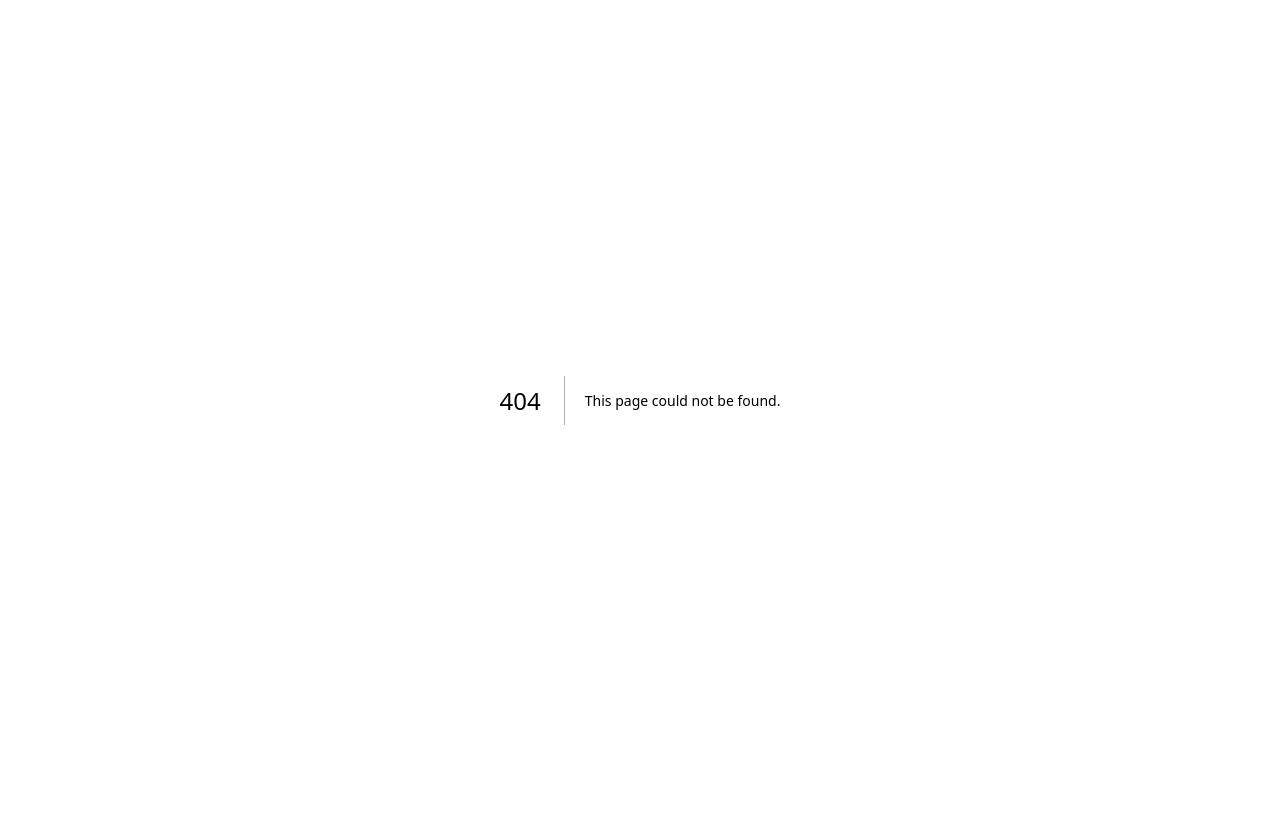
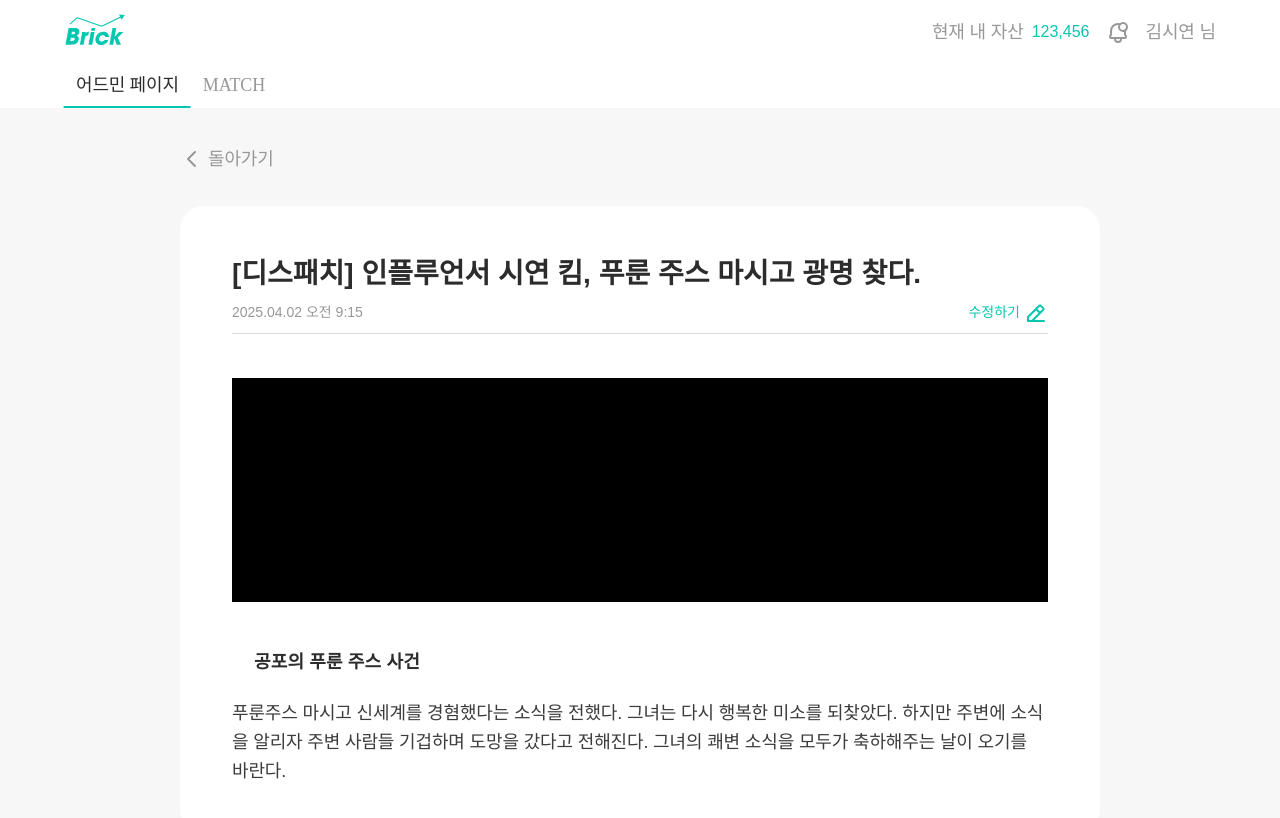
Before and after one commit to SHYY-BRICK/BRICK_WEB, a Next.js app: page /admin/1 in a window 1280 px wide. Before the commit this address had no page. Shown: the top 818 px of the page. Built offline with nearby package versions, Linux system fonts and the light colour scheme; a web font is replaced by a local one.

Commit message:
feat: 뉴스 관리 페이지 및 수정 모달 기능 추가

```diff
--- /dev/null
+++ b/src/app/admin/[id]/page.tsx
@@ -0,0 +1,112 @@
+"use client";
+
+import EditIcon from "@/assets/EditIcon";
+import LeftArrowIcon from "@/assets/LeftArrowIcon";
+import BigButton from "@/components/BigButton";
+import Header from "@/components/Header";
+import React, { useState } from "react";
+
+const Page = () => {
+  const handleBackClick = () => {
+    window.history.back();
+  };
+
+  const [isEditing, setIsEditing] = useState(false);
+
+  // 수정 가능한 상태들
+  const [editableTitle, setEditableTitle] = useState(
+    "[디스패치] 인플루언서 시연 킴, 푸룬 주스 마시고 광명 찾다.",
+  );
+  const [editableSubtitle, setEditableSubtitle] =
+    useState("공포의 푸룬 주스 사건");
+  const [editableContent, setEditableContent] = useState(
+    "푸룬주스 마시고 신세계를 경혐했다는 소식을 전했다. 그녀는 다시 행복한 미소를 되찾았다. 하지만 주변에 소식을 알리자 주변 사람들 기겁하며 도망을 갔다고 전해진다. 그녀의 쾌변 소식을 모두가 축하해주는 날이 오기를 바란다.",
+  );
+
+  const handleEditClick = () => setIsEditing(true);
+  const handleSaveClick = () => setIsEditing(false);
+
+  return (
+    <div className="flex flex-col items-center w-full min-h-[100vh] bg-grey-300">
+      <Header name="김시연" />
+      <main className="flex flex-col w-[57.5rem] gap-8 py-[2.3125rem]">
+        <header
+          className="flex items-center gap-1 cursor-pointer"
+          onClick={handleBackClick}
+        >
+          <LeftArrowIcon />
+          <p className="text-p1 text-grey-700 font-regular">돌아가기</p>
+        </header>
+        <section className="flex flex-col w-full py-12 px-[3.25rem] bg-white rounded-3xl gap-11">
+          <article className="flex flex-col gap-2">
+            {isEditing ? (
+              <input
+                value={editableTitle}
+                onChange={(e) => setEditableTitle(e.target.value)}
+                className="text-h2 font-bold text-grey-1200 w-full border-b border-grey-400 pb-2 focus:outline-none"
+              />
+            ) : (
+              <p className="text-h2 text-grey-1200 font-bold">
+                {editableTitle}
+              </p>
+            )}
+            <figure className="flex justify-between">
+              <p className="text-p3 text-grey-700 font-regular">
+                2025.04.02 오전 9:15
+              </p>
+              {!isEditing && (
+                <figure
+                  className="flex gap-1 cursor-pointer"
+                  onClick={handleEditClick}
+                >
+                  <p className="text-p3 text-primary font-regular">수정하기</p>
+                  <EditIcon />
+                </figure>
+              )}
+            </figure>
+            <span className="w-full h-px bg-grey-500" />
+          </article>
+          <div className="w-full h-56 bg-black" />
+          <article className="flex flex-col gap-5">
+            <article className="flex items-start gap-[20px]">
+              <span className="w-[0.125rem] h-full bg-primary" />
+              {isEditing ? (
+                <input
+                  value={editableSubtitle}
+                  onChange={(e) => setEditableSubtitle(e.target.value)}
+                  className="text-h5 text-grey-1200 font-semibold py-1 border-b border-grey-400 w-full focus:outline-none"
+                />
+              ) : (
+                <p className="py-1 text-h5 text-grey-1200 font-semibold">
+                  {editableSubtitle}
+                </p>
+              )}
+            </article>
+            {isEditing ? (
+              <textarea
+                value={editableContent}
+                onChange={(e) => setEditableContent(e.target.value)}
+                className="text-p1 text-grey-1000 font-regular h-[200px] border border-grey-400 rounded-lg p-3 resize-none focus:outline-none"
+              />
+            ) : (
+              <p className="text-p1 text-grey-1000 font-regular">
+                {editableContent}
+              </p>
+            )}
+          </article>
+        </section>
+        {isEditing && (
+          <figure className="ml-auto">
+            <BigButton
+              colorType="primary"
+              text="수정완료"
+              onClick={handleSaveClick}
+            />
+          </figure>
+        )}
+      </main>
+    </div>
+  );
+};
+
+export default Page;
--- a/src/app/admin/page.tsx
+++ b/src/app/admin/page.tsx
@@ -3,40 +3,47 @@
 import React, { useState } from "react";
 import Header from "@/components/Header";
 import NewsBig from "@/components/NewsBig";
-import NewsPublish from "@/components/NewsPublish"; // 모달 import
+import NewsPublish from "@/components/NewsPublish";
+import { useRouter } from "next/navigation";
 
 const dummyNews = [
   {
+    id: 1,
     title: "[단독] 시연 킴, 하루 3번 푸룬 주스... 장 건강 선도주자?",
     description:
       "인플루언서 시연 킴이 푸룬 주스에 푹 빠졌다는 소식입니다. 전문가들은 '이 정도면 장의 여왕'이라는 찬사를 아끼지 않았다고 합니다.",
     date: "2025.04.01",
   },
   {
+    id: 2,
     title: "[속보] 푸룬 사재기 논란... 시연 킴 팬들 책임론 대두",
     description:
       "푸룬 주스 품귀현상이 전국적으로 발생했습니다. 일각에선 시연 킴의 팬들이 유통망을 흔들고 있다는 지적도 나옵니다.",
     date: "2025.04.01",
   },
   {
+    id: 3,
     title: "[기획] 푸룬 주스가 뭐길래? 시연 킴이 말하는 장의 기적",
     description:
       "푸룬 주스, 그냥 맛있는 음료수일까? 시연 킴의 인터뷰를 통해 푸룬 주스의 모든 것을 파헤쳐봤습니다.",
     date: "2025.03.31",
   },
   {
+    id: 4,
     title: "[현장] 팬미팅에서 ‘쾌변송’ 선보인 시연 킴... 현장 분위기 후끈",
     description:
       "쾌변송을 부른 시연 킴의 무대에 팬들은 ‘배가 편안해지는 느낌’이라며 뜨거운 호응을 보냈습니다.",
     date: "2025.03.30",
   },
   {
+    id: 5,
     title: "[단독] 시연 킴, 푸룬 농장과 전속 계약... 직접 키운다?",
     description:
       "푸룬 주스를 사랑한 그녀, 이제는 푸룬 농장주? 시연 킴이 전속 농장 운영에 직접 나설 전망입니다.",
     date: "2025.03.29",
   },
   {
+    id: 6,
     title: "[전문] 시연 킴, '푸룬 없인 못 살아'... SNS에 감동 장문글",
     description:
       "“내 삶의 방향을 바꾼 푸룬 주스”라며 그녀는 감격스런 마음을 글로 남겼고, 팬들은 ‘공감 100%’ 반응을 보였습니다.",
@@ -46,6 +53,11 @@
 
 const Page = () => {
   const [showModal, setShowModal] = useState(false);
+  const router = useRouter();
+
+  const handleClick = (id: number) => {
+    router.push(`/admin/${id}`);
+  };
 
   return (
     <div className="flex flex-col bg-grey-300 w-[100vw] min-h-[100vh]">
@@ -53,15 +65,20 @@
       <main className="flex flex-col py-[38px] px-[60px] gap-4">
         <p className="text-h3 font-semibold text-grey-1200">검토해야할 뉴스</p>
         <section className="grid grid-cols-2 gap-x-6 gap-y-5">
-          {dummyNews.map((news, idx) => (
+          {dummyNews.map((news) => (
+            <article
+              className="cursor-pointer"
+              key={news.id}
+              onClick={() => handleClick(news.id)}
+            >
               <NewsBig
-              key={idx}
                 title={news.title}
                 description={news.description}
                 date={news.date}
                 publish
                 onClickPublish={() => setShowModal(true)}
               />
+            </article>
           ))}
         </section>
       </main>
--- /dev/null
+++ b/src/assets/EditIcon.tsx
@@ -0,0 +1,23 @@
+import React from "react";
+
+const EditIcon = () => {
+  return (
+    <svg
+      width="24"
+      height="24"
+      viewBox="0 0 24 24"
+      fill="none"
+      xmlns="http://www.w3.org/2000/svg"
+    >
+      <path
+        d="M4 20.0001H20M4 20.0001V16.0001L12 8.00012M4 20.0001L8 20.0001L16 12.0001M12 8.00012L14.8686 5.13146L14.8704 5.12976C15.2652 4.73488 15.463 4.53709 15.691 4.46301C15.8919 4.39775 16.1082 4.39775 16.3091 4.46301C16.5369 4.53704 16.7345 4.7346 17.1288 5.12892L18.8686 6.86872C19.2646 7.26474 19.4627 7.46284 19.5369 7.69117C19.6022 7.89201 19.6021 8.10835 19.5369 8.3092C19.4628 8.53736 19.265 8.73516 18.8695 9.13061L18.8686 9.13146L16 12.0001M12 8.00012L16 12.0001"
+        stroke="#04C7B0"
+        strokeWidth="2"
+        strokeLinecap="round"
+        strokeLinejoin="round"
+      />
+    </svg>
+  );
+};
+
+export default EditIcon;
--- a/src/components/BigButton.tsx
+++ b/src/components/BigButton.tsx
@@ -1,16 +1,20 @@
 interface BigButtonProps {
   text: string;
-  colorType: "buy" | "sell";
+  colorType: "buy" | "sell" | "primary";
   onClick?: () => void;
 }
 
 const BigButton = ({ text, colorType, onClick }: BigButtonProps) => {
+  const getBgColor = () => {
+    if (colorType === "buy") return "bg-buy";
+    if (colorType === "sell") return "bg-sell";
+    return "bg-primary";
+  };
+
   return (
     <button
       onClick={onClick}
-      className={`w-fit py-[0.5625rem] px-8 rounded-lg text-white text-h3 font-semibold ${
-        colorType === "buy" ? "bg-buy" : "bg-sell"
-      }`}
+      className={`w-fit py-[0.5625rem] px-8 rounded-lg text-white text-h3 font-semibold ${getBgColor()}`}
     >
       {text}
     </button>
```
Lines whose indentation alone changed are shown as unchanged.
